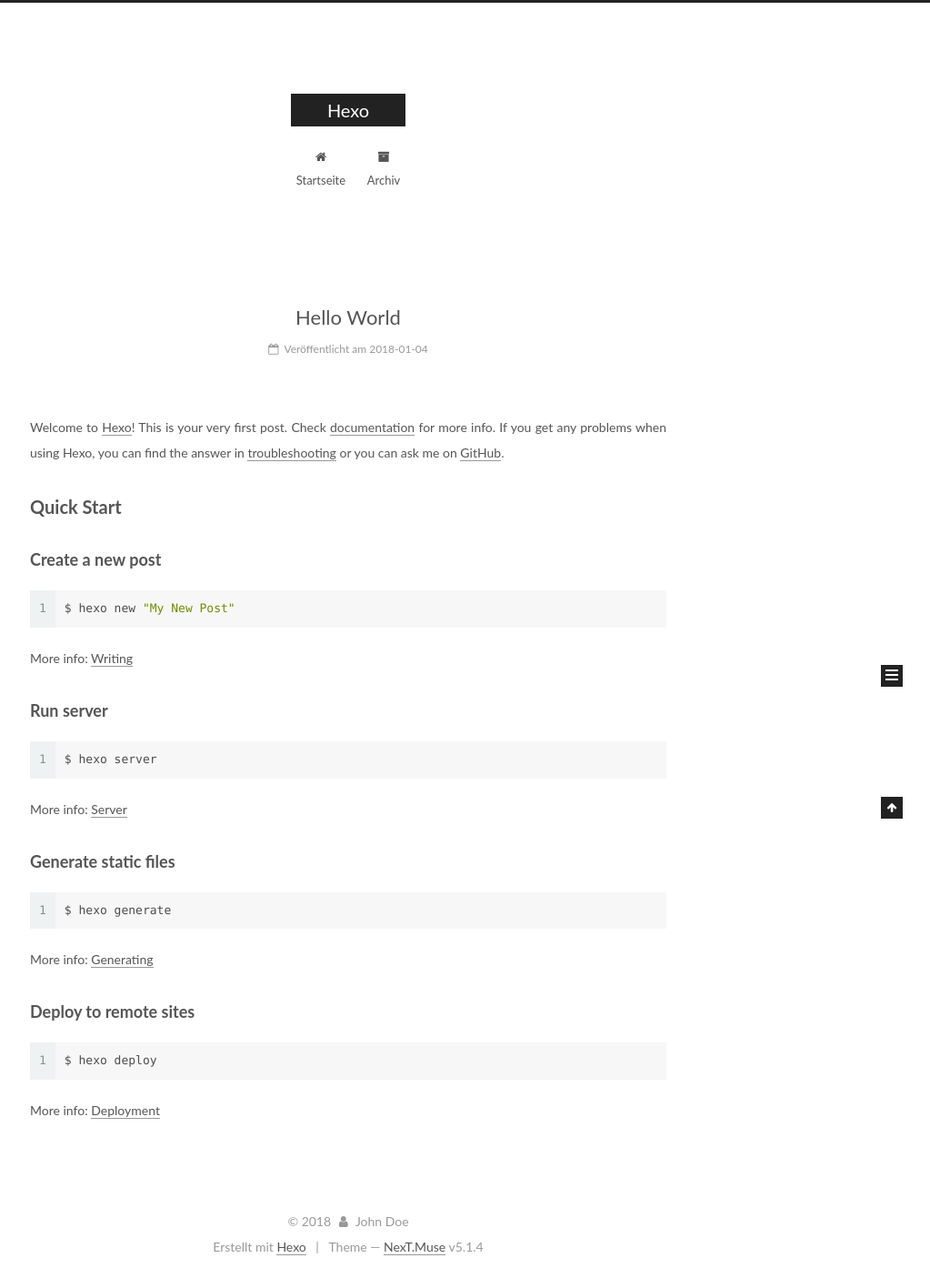
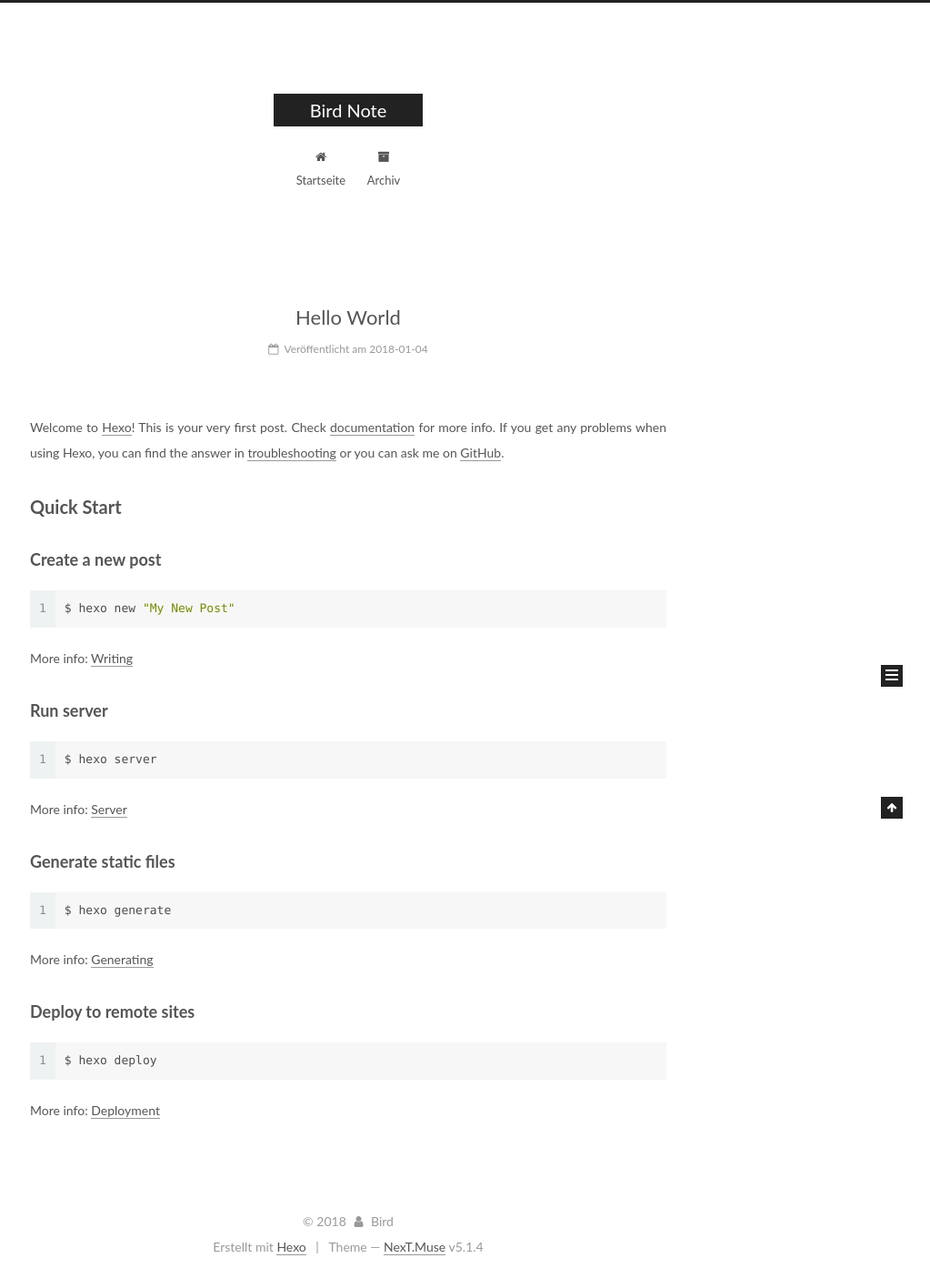
Before and after one commit to Bird01/Bird01.github.io, a plain HTML site: page index.html in a window 1280 px wide. Shown: the whole page at 91% size, without its empty margins (257-1280 px from the left). Drawn offline with Linux system fonts and the light colour scheme.

Commit message:
Site updated: 2018-01-07 14:18:03

```diff
--- a/index.html
+++ b/index.html
@@ -80,11 +80,11 @@
 
 
 <meta property="og:type" content="website">
-<meta property="og:title" content="Hexo">
+<meta property="og:title" content="Bird Note">
 <meta property="og:url" content="http://yoursite.com/index.html">
-<meta property="og:site_name" content="Hexo">
+<meta property="og:site_name" content="Bird Note">
 <meta name="twitter:card" content="summary">
-<meta name="twitter:title" content="Hexo">
+<meta name="twitter:title" content="Bird Note">
 
 
 
@@ -120,7 +120,7 @@
 
 
 
-  <title>Hexo</title>
+  <title>Bird Note</title>
 
 
 
@@ -151,7 +151,7 @@
     <div class="custom-logo-site-title">
       <a href="/"  class="brand" rel="start">
         <span class="logo-line-before"><i></i></span>
-        <span class="site-title">Hexo</span>
+        <span class="site-title">Bird Note</span>
         <span class="logo-line-after"><i></i></span>
       </a>
     </div>
@@ -231,13 +231,13 @@
     <link itemprop="mainEntityOfPage" href="http://yoursite.com/2018/01/04/hello-world/">
 
     <span hidden itemprop="author" itemscope itemtype="http://schema.org/Person">
-      <meta itemprop="name" content="John Doe">
+      <meta itemprop="name" content="Bird">
       <meta itemprop="description" content="">
       <meta itemprop="image" content="/images/avatar.gif">
     </span>
 
     <span hidden itemprop="publisher" itemscope itemtype="http://schema.org/Organization">
-      <meta itemprop="name" content="Hexo">
+      <meta itemprop="name" content="Bird Note">
     </span>
 
 
@@ -378,7 +378,7 @@
         <div class="site-overview">
           <div class="site-author motion-element" itemprop="author" itemscope itemtype="http://schema.org/Person">
 
-              <p class="site-author-name" itemprop="name">John Doe</p>
+              <p class="site-author-name" itemprop="name">Bird</p>
               <p class="site-description motion-element" itemprop="description"></p>
           </div>
 
@@ -434,7 +434,7 @@
   <span class="with-love">
     <i class="fa fa-user"></i>
   </span>
-  <span class="author" itemprop="copyrightHolder">John Doe</span>
+  <span class="author" itemprop="copyrightHolder">Bird</span>
 
 
 </div>
```
Also changed, not shown: 2018/01/04/hello-world/index.html (+7 -7 lines), archives/2018/01/index.html (+7 -7 lines), archives/2018/index.html (+7 -7 lines), archives/index.html (+7 -7 lines).
